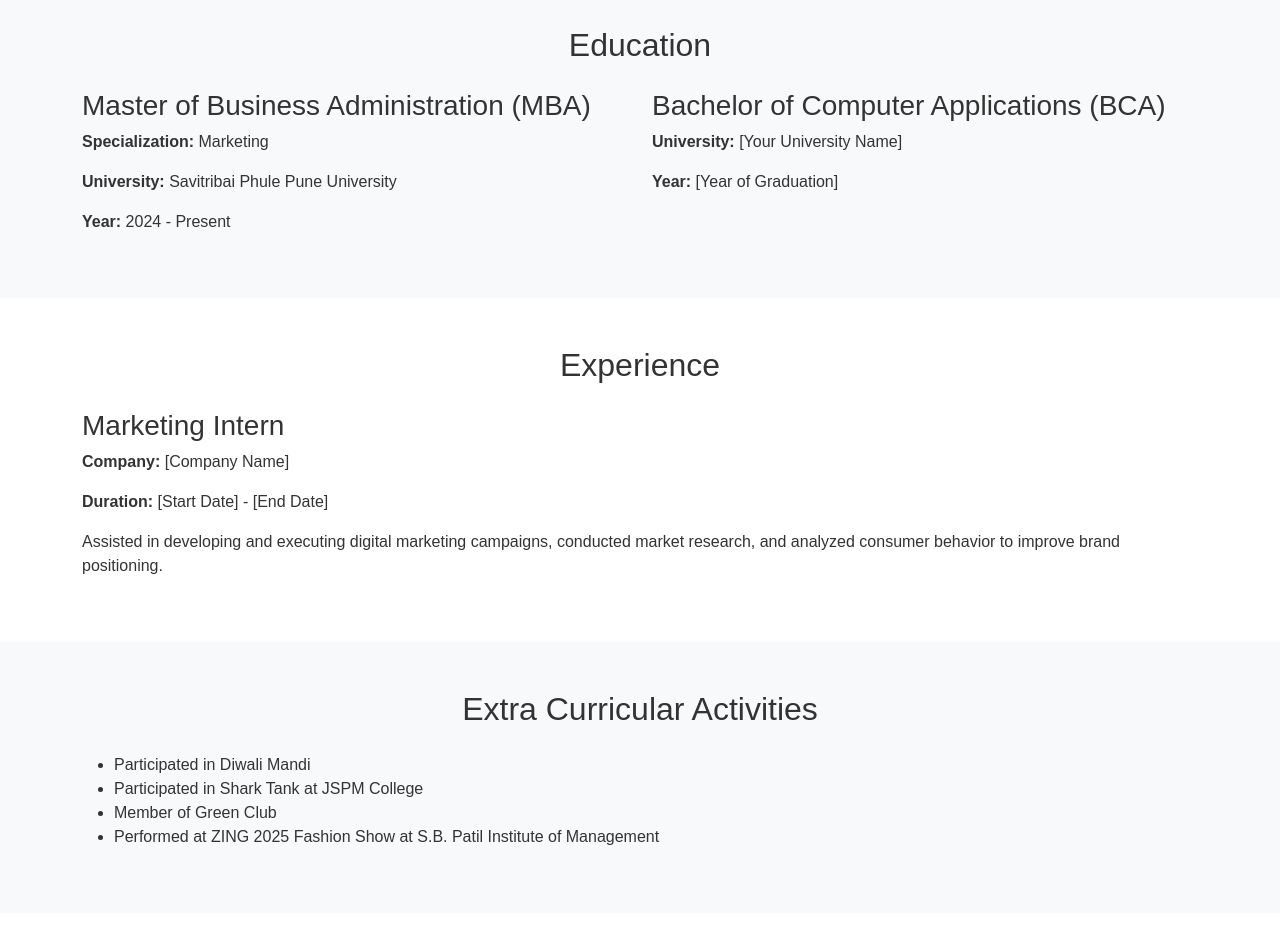
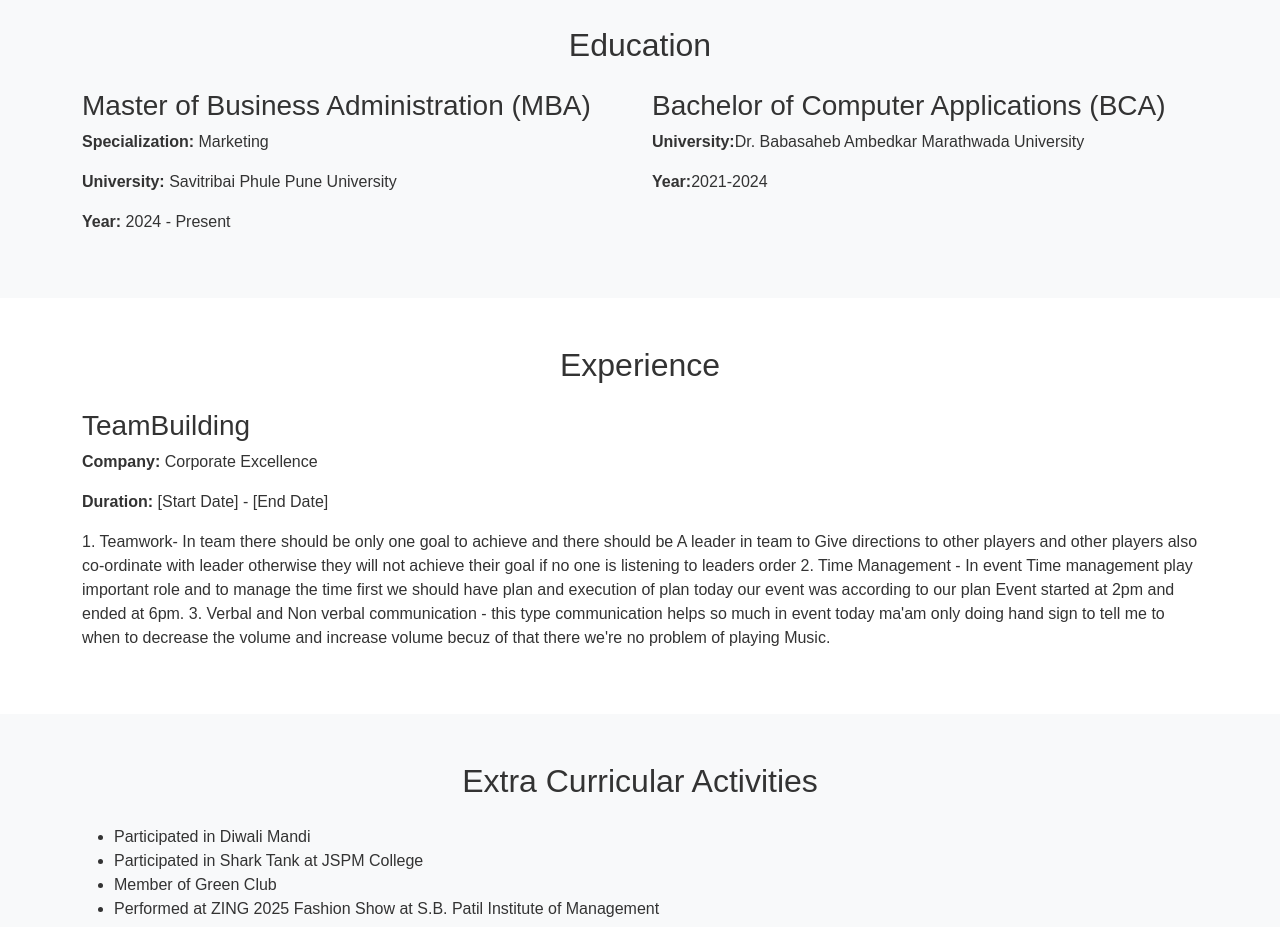
Before and after one commit to DaddyCool-hub/AchintJadhav, a plain HTML site: page index.html in a window 1280 px wide. Shown: the part 1140-2067 px from the top of the page. Drawn offline with nearby package versions, Linux system fonts and the light colour scheme.

Commit message:
Update index.html

```diff
--- a/index.html
+++ b/index.html
@@ -80,8 +80,8 @@
         </div>
         <div class="col-md-6">
           <h3>Bachelor of Computer Applications (BCA)</h3>
-          <p><strong>University:</strong> [Your University Name]</p>
-          <p><strong>Year:</strong> [Year of Graduation]</p>
+          <p><strong>University:</strong>Dr. Babasaheb Ambedkar Marathwada University</p>
+          <p><strong>Year:</strong>2021-2024</p>
         </div>
       </div>
     </div>
@@ -93,11 +93,13 @@
       <h2 class="text-center mb-4">Experience</h2>
       <div class="row">
         <div class="col-md-12">
-          <h3>Marketing Intern</h3>
-          <p><strong>Company:</strong> [Company Name]</p>
+          <h3>TeamBuilding</h3>
+          <p><strong>Company:</strong> Corporate Excellence</p>
           <p><strong>Duration:</strong> [Start Date] - [End Date]</p>
           <p>
-            Assisted in developing and executing digital marketing campaigns, conducted market research, and analyzed consumer behavior to improve brand positioning.
+            1. Teamwork- In team there should be only one goal to achieve and there should be A leader in team to Give directions to other players and other players also co-ordinate with leader otherwise they will not achieve their goal if no one is listening to leaders order
+            2. Time Management - In event Time management play important role and to manage the time first we should have plan and  execution of plan today our event was according to our plan Event started at 2pm and ended at 6pm.
+            3. Verbal and Non verbal communication - this type communication helps so much in event today ma'am only doing hand sign to tell me to when to decrease the volume and increase volume becuz of that there we're no problem of playing Music.
           </p>
         </div>
       </div>
```
